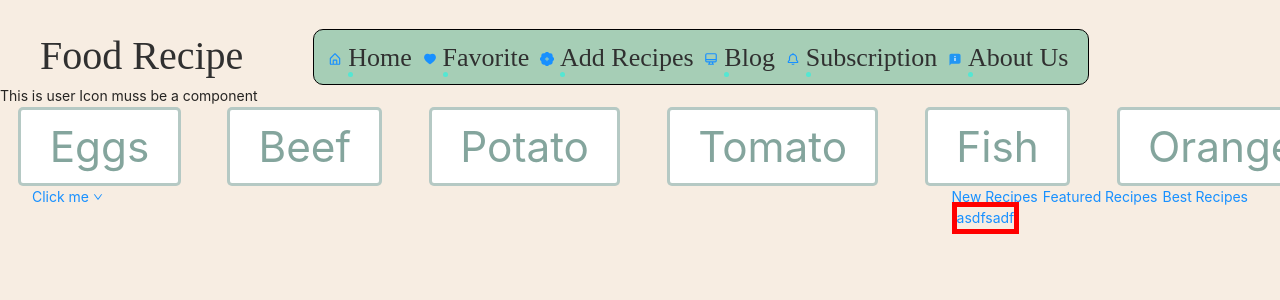
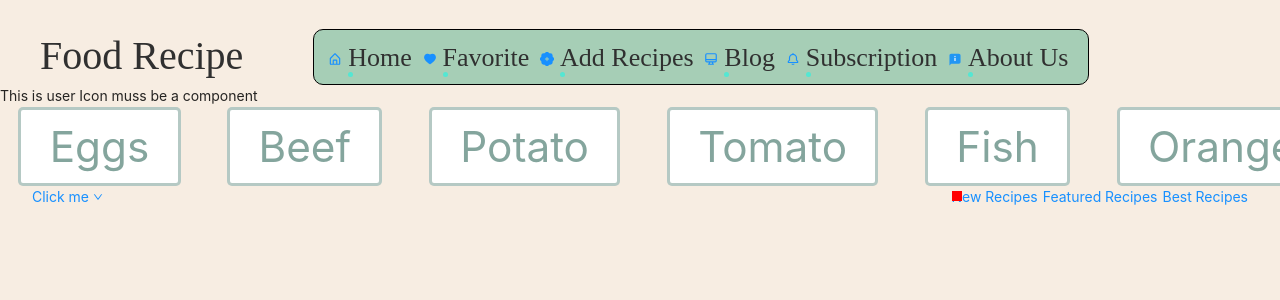
Before and after one commit to Qhope/FoodRecipe, a React (Create React App) app in the folder food-recipe-fe/: page /Home in a window 1280 px wide. Shown: the top 300 px of the page. Built offline with nearby package versions, Linux system fonts and the light colour scheme; a web font is replaced by a local one.

Commit message:
Upgrade packages to latest and add .css files created by .scss

```diff
--- /dev/null
+++ b/food-recipe-fe/src/HomeComponent/Category.css
@@ -0,0 +1,18 @@
+.category {
+  display: flex;
+  justify-content: space-between;
+  gap: 5px;
+  position: relative;
+}
+.category__items--active::after {
+  content: "";
+  display: block;
+  border: 5px solid red;
+  z-index: 1000;
+  position: absolute;
+  top: 0;
+  left: 0;
+  transform: translateY(50%);
+}
+
+/*# sourceMappingURL=Category.css.map */
--- a/food-recipe-fe/src/HomeComponent/Category.scss
+++ b/food-recipe-fe/src/HomeComponent/Category.scss
@@ -4,7 +4,7 @@
   gap: 5px;
   position: relative;
   &__items--active::after {
-    content: "asdfsadf";
+    content: "";
     display: block;
     border: 5px solid red;
     z-index: 1000;
```
Also changed, not shown: food-recipe-fe/package.json (+7 -7 lines), 2 other files (tests, documents, lock files or other folders).
